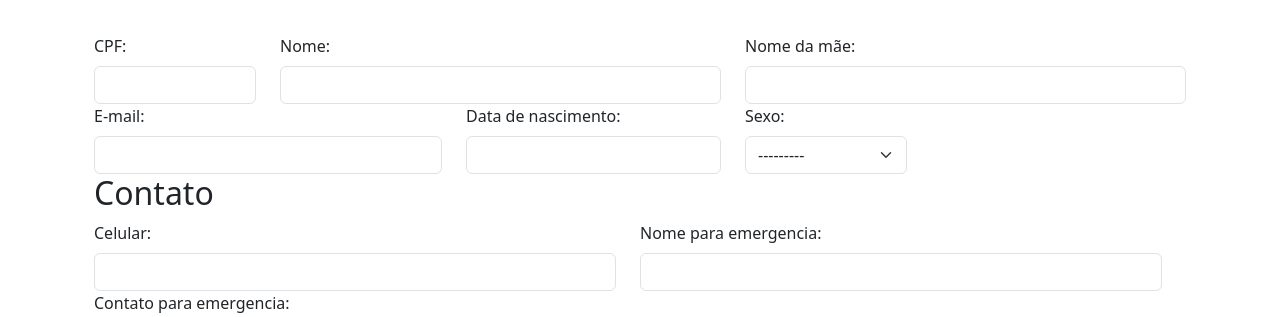
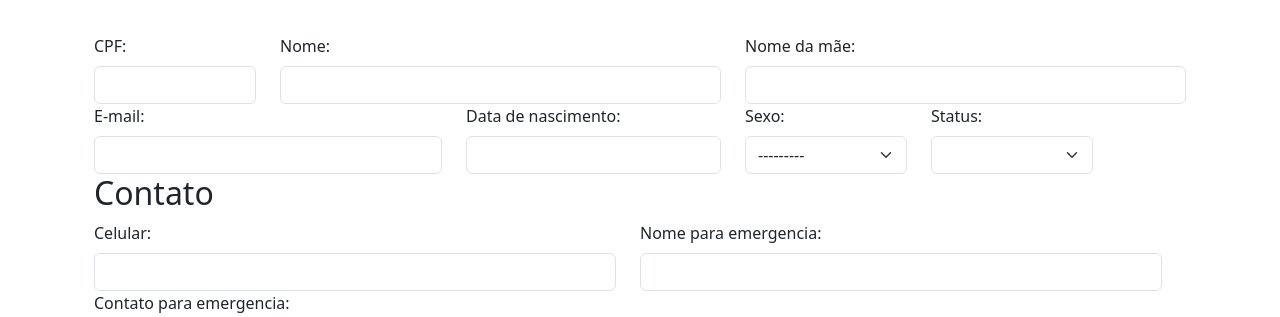
Before and after one commit to MarcosSerra1/unigestao, a Django app: page /register-employee/ in a window 1280 px wide. Shown: the part 165-482 px from the top of the page. Run offline with Django 5.2, Linux system fonts and the light colour scheme; data that the repository does not hold is empty; some libraries are stand-ins or nearby versions.

Commit message:
⚙️ feat: Adds status selection field to employee registration form

```diff
--- a/employees/templates/employees/register_employee.html
+++ b/employees/templates/employees/register_employee.html
@@ -34,6 +34,10 @@
                     <div class="col-md-2 d-flex flex-column">
                         <label for="id_sex" class="form-label">Sexo:</label>
                         {{ person_form.sex|add_class:"form-select" }}
+                    </div>
+                    <div class="col-md-2 d-flex flex-column">
+                        <label for="id_sex" class="form-label">Status:</label>
+                        {{ person_form.status|add_class:"form-select" }}
                     </div>
 
                     <h2 class="fw-light text-align-center">Contato</h2>
```
